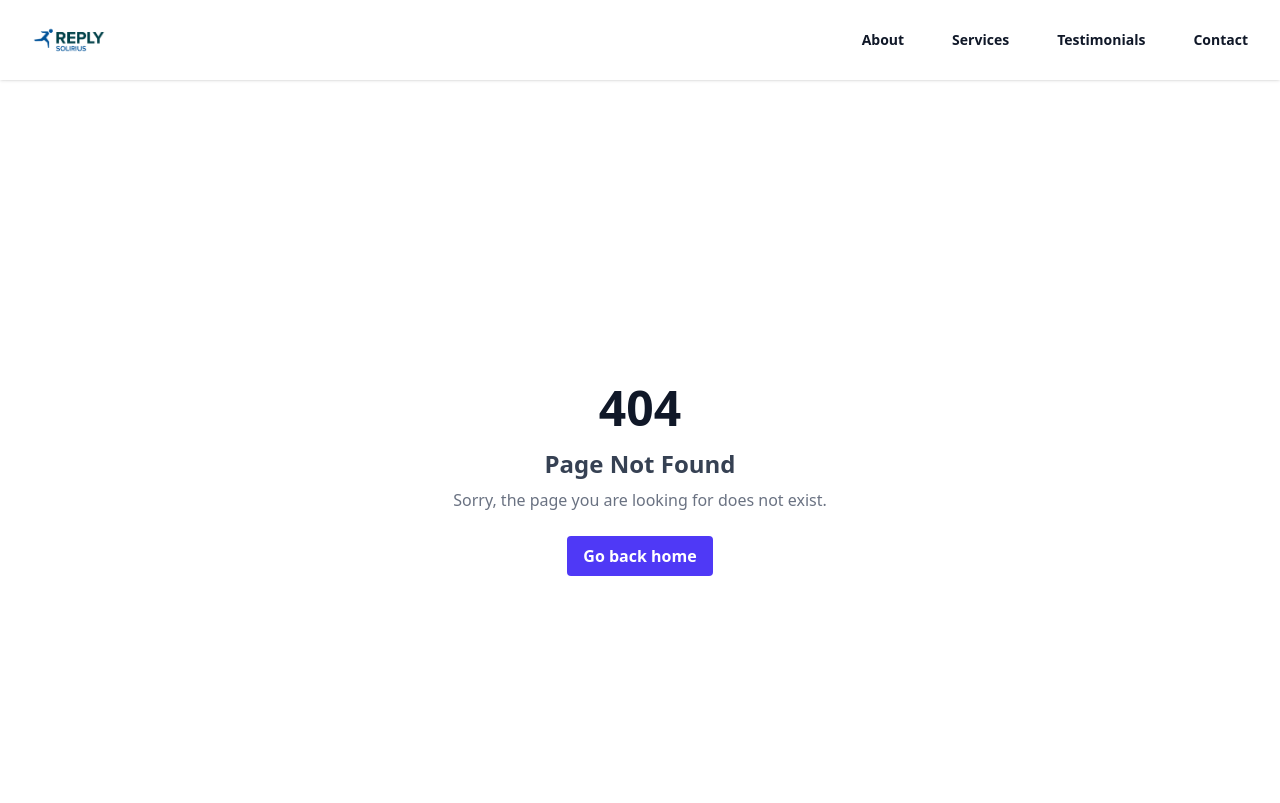
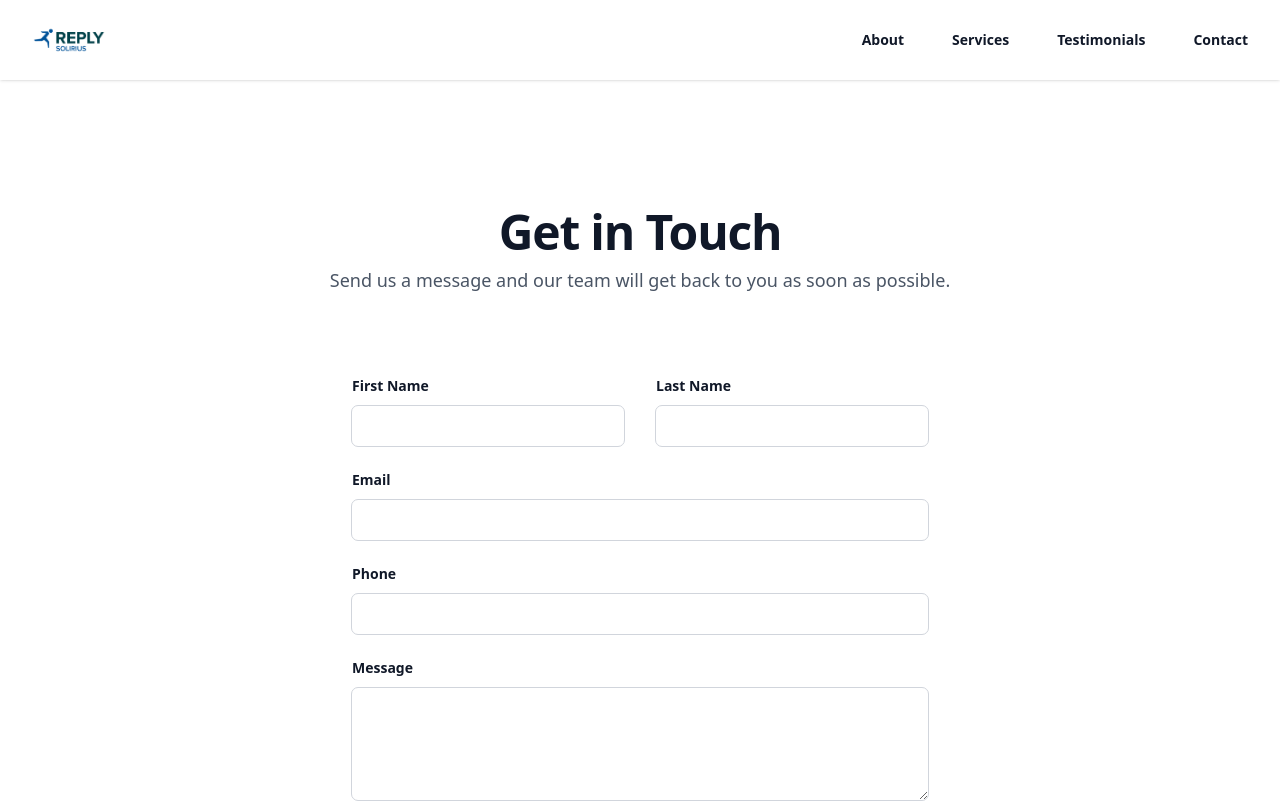
Before and after one commit to lambley/solirius-spa-poc, a Next.js app: page /contact in a window 1280 px wide. Before the commit this address had no page. Shown: the top 803 px of the page. Built offline with nearby package versions, Linux system fonts and the light colour scheme.

Commit message:
Add holding contact page

```diff
--- /dev/null
+++ b/app/contact/page.tsx
@@ -0,0 +1,7 @@
+"use client";
+
+import Contact from "@/components/sections/contact";
+
+export default function ContactPage() {
+  return <Contact />;
+}
```
